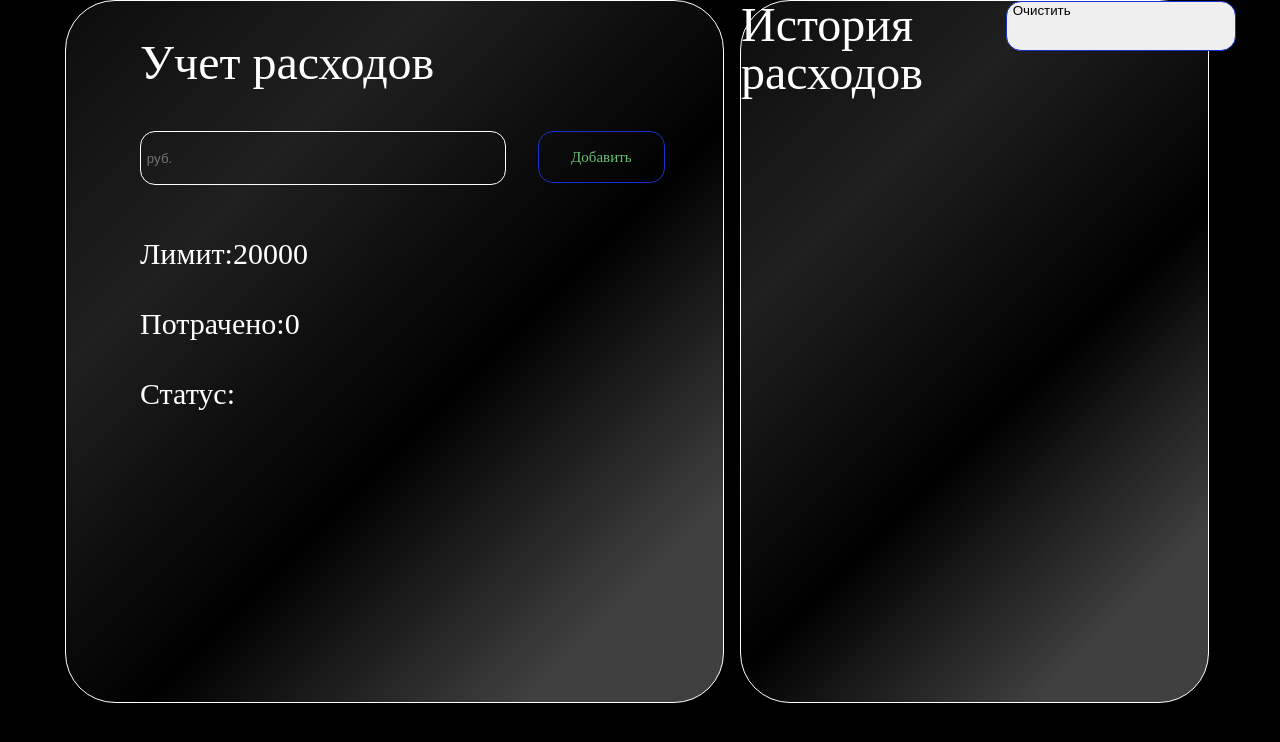
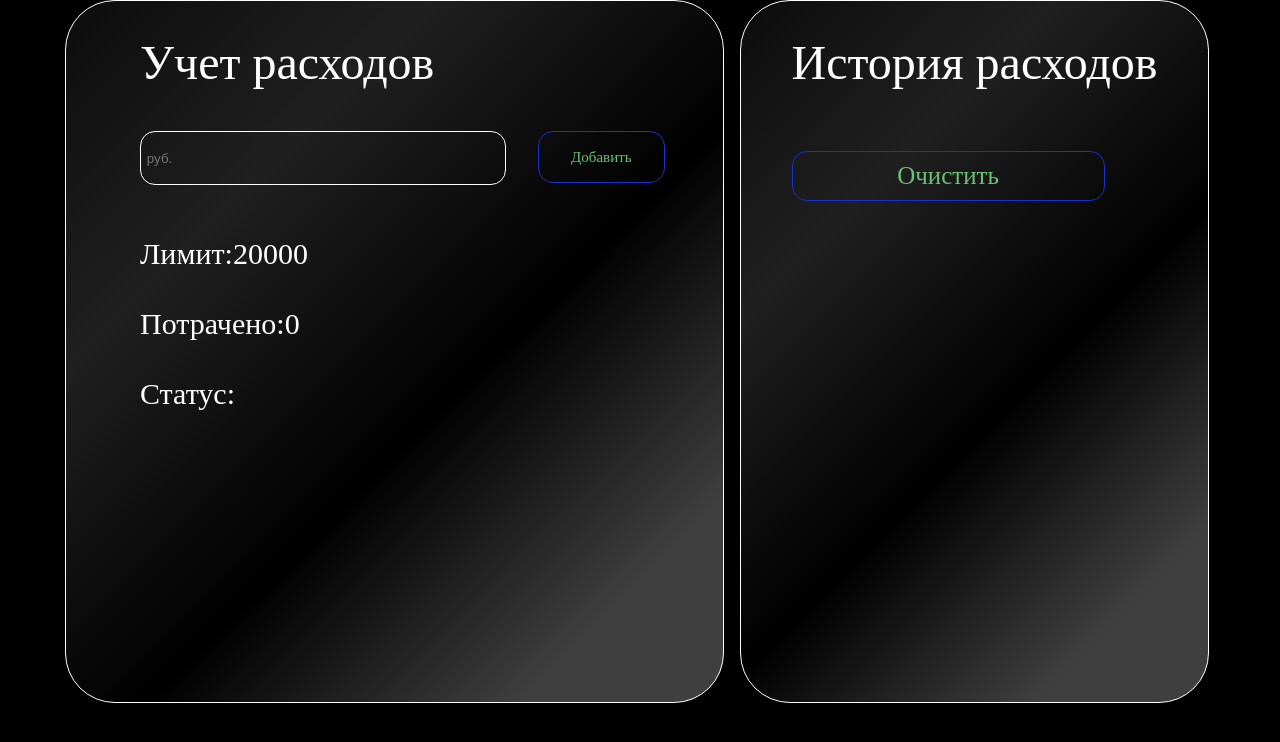
Before and after one commit to Daniks5-5/Expenses, a plain HTML site: page index.html in a window 1280 px wide. Drawn offline with Linux system fonts and the light colour scheme.

Commit message:
add history style

```diff
--- a/styles/style.css
+++ b/styles/style.css
@@ -117,10 +117,6 @@ color: #fff;
     font-size: 30px;
     color: #fff;
 }
-
-.sum {
-
-}
 .sum__text {
     font-family: var(--font-family);
     font-weight: 400;
@@ -134,6 +130,7 @@ color: #fff;
 }
 .history {
     display: flex;
+    justify-content: center;
     word-wrap: break-word;
     border: 1px solid #fff;
 border-radius: 50px;
@@ -143,6 +140,7 @@ background: linear-gradient(135deg, rgba(24, 24, 24, 0.5) 0%, rgba(63, 63, 63, 0
 }
 .margin-right{
     display: flex;
+    flex-direction: column;
 
 }
 .history__title {
@@ -151,6 +149,8 @@ background: linear-gradient(135deg, rgba(24, 24, 24, 0.5) 0%, rgba(63, 63, 63, 0
 font-weight: 400;
 font-size: 48px;
 color: #fff;
+margin-top: 38px;
+margin-bottom: 44px;;
 }
 .history__list {
     font-family: var(--font-family);
@@ -159,9 +159,15 @@ font-size: 30px;
 color: #fff;
 }
 .history-clean {
-    display: flex;
+
     border: 1px solid #1533ce;
-border-radius: 15px;
-width: 313px;
-height: 50px;
+    border-radius: 15px;
+    width: 313px;
+    height: 50px;
+    background-color: rgba(0, 0, 0, 0);
+    font-family: var(--third-family);
+font-weight: 400;
+font-size: 25px;
+color: #6bc178;
+margin-top: 20px;
 }
```
